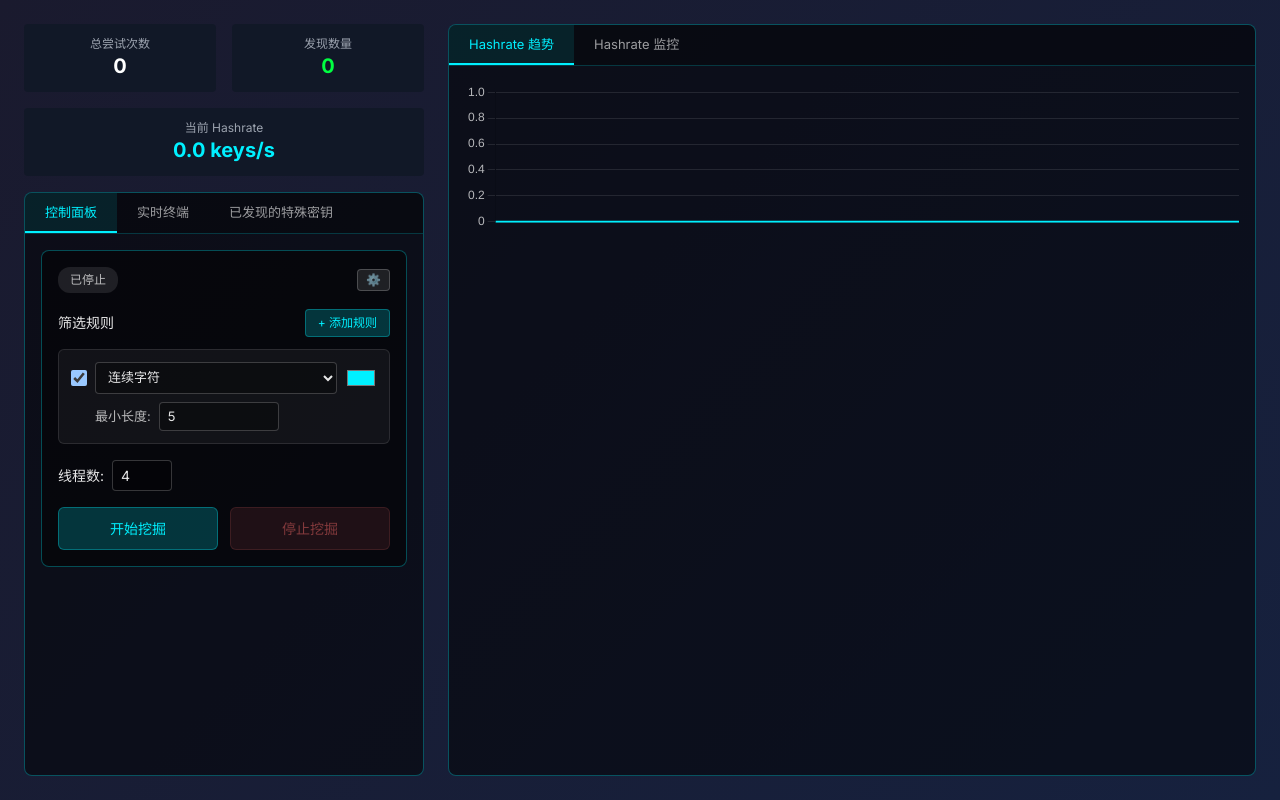
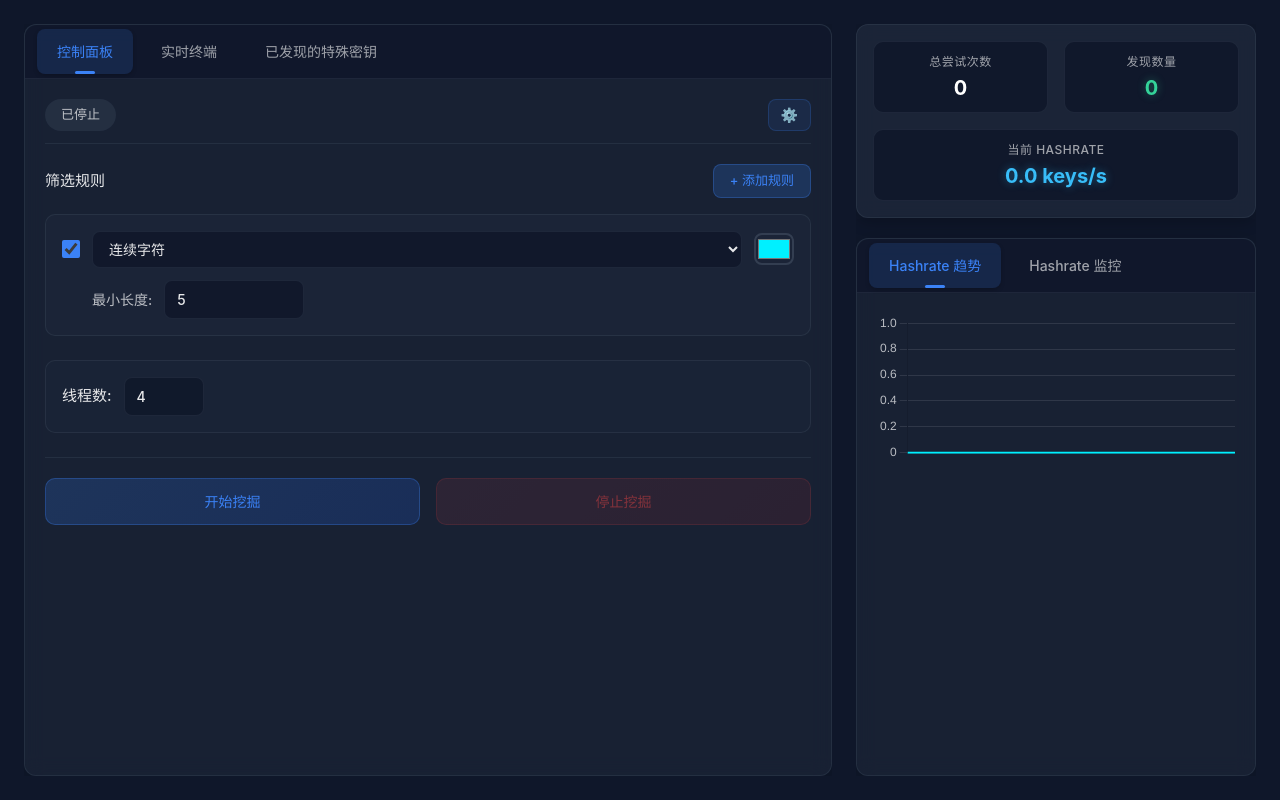
Before and after one commit to theforeveriris/Plan-for-Vibe-Coding, a Vue app in the folder 项目实例/src/frontend/: page / in a window 1280 px wide. Built offline with nearby package versions, Linux system fonts and the light colour scheme.

Commit message:
feat(ui): 优化界面布局和视觉设计
重构仪表盘布局，将控制面板移至左侧提高操作效率
采用现代卡片式设计，优化色彩系统和交互效果
添加响应式设计适配不同屏幕尺寸
改进组件样式包括 TabContainer、StatsPanel 和 MinerControl

```diff
--- a/项目实例/src/frontend/src/components/MinerControl.vue
+++ b/项目实例/src/frontend/src/components/MinerControl.vue
@@ -223,225 +223,304 @@ function stopMining() {
 
 <style scoped>
 .miner-control {
-  background: rgba(0, 0, 0, 0.5);
-  border: 1px solid rgba(0, 240, 255, 0.3);
-  border-radius: 8px;
-  padding: 16px;
+  background: transparent;
+  padding: 0;
   overflow-y: auto;
+  height: 100%;
 }
 
 .control-header {
   display: flex;
   justify-content: space-between;
   align-items: center;
-  margin-bottom: 16px;
-}
-
-.control-header h3 {
-  margin: 0;
-  color: #00f0ff;
-  font-size: 16px;
+  margin-bottom: 20px;
+  padding-bottom: 12px;
+  border-bottom: 1px solid rgba(148, 163, 184, 0.1);
 }
 
 .status-badge {
-  padding: 4px 12px;
-  background: rgba(255, 255, 255, 0.1);
-  border-radius: 12px;
-  font-size: 12px;
+  padding: 6px 16px;
+  background: rgba(148, 163, 184, 0.1);
+  border-radius: 16px;
+  font-size: 13px;
+  font-weight: 500;
   color: rgba(255, 255, 255, 0.7);
+  transition: all 0.2s ease;
 }
 
 .status-badge.running {
-  background: rgba(0, 240, 255, 0.2);
-  color: #00f0ff;
+  background: rgba(52, 211, 153, 0.2);
+  color: #34d399;
+  box-shadow: 0 0 12px rgba(52, 211, 153, 0.3);
 }
 
 .config-btn {
-  padding: 4px 8px;
-  background: rgba(255, 255, 255, 0.1);
-  border: 1px solid rgba(255, 255, 255, 0.2);
-  border-radius: 4px;
-  color: rgba(255, 255, 255, 0.7);
+  padding: 8px 12px;
+  background: rgba(59, 130, 246, 0.1);
+  border: 1px solid rgba(59, 130, 246, 0.2);
+  border-radius: 8px;
+  color: #93c5fd;
   cursor: pointer;
-  font-size: 12px;
+  font-size: 14px;
   line-height: 1;
+  transition: all 0.2s ease;
 }
 
 .config-btn:hover {
-  background: rgba(255, 255, 255, 0.2);
+  background: rgba(59, 130, 246, 0.2);
+  transform: translateY(-1px);
+  box-shadow: 0 2px 8px rgba(59, 130, 246, 0.3);
 }
 
 .rules-section {
-  margin-bottom: 16px;
+  margin-bottom: 24px;
 }
 
 .section-header {
   display: flex;
   justify-content: space-between;
   align-items: center;
-  margin-bottom: 12px;
+  margin-bottom: 16px;
 }
 
 .section-header h4 {
   margin: 0;
   color: rgba(255, 255, 255, 0.9);
-  font-size: 14px;
+  font-size: 15px;
+  font-weight: 600;
 }
 
 .add-rule-btn {
-  padding: 4px 12px;
-  background: rgba(0, 240, 255, 0.2);
-  border: 1px solid rgba(0, 240, 255, 0.3);
-  border-radius: 4px;
-  color: #00f0ff;
+  padding: 6px 16px;
+  background: rgba(59, 130, 246, 0.2);
+  border: 1px solid rgba(59, 130, 246, 0.3);
+  border-radius: 8px;
+  color: #3b82f6;
   cursor: pointer;
-  font-size: 12px;
+  font-size: 13px;
+  font-weight: 500;
+  transition: all 0.2s ease;
 }
 
 .add-rule-btn:hover {
-  background: rgba(0, 240, 255, 0.3);
+  background: rgba(59, 130, 246, 0.3);
+  transform: translateY(-1px);
 }
 
 .rule-item {
-  background: rgba(255, 255, 255, 0.05);
-  border: 1px solid rgba(255, 255, 255, 0.1);
-  border-radius: 6px;
-  padding: 12px;
-  margin-bottom: 8px;
+  background: rgba(30, 41, 59, 0.6);
+  border: 1px solid rgba(148, 163, 184, 0.1);
+  border-radius: 10px;
+  padding: 16px;
+  margin-bottom: 12px;
+  transition: all 0.2s ease;
+}
+
+.rule-item:hover {
+  border-color: rgba(59, 130, 246, 0.3);
+  box-shadow: 0 4px 12px rgba(0, 0, 0, 0.1);
 }
 
 .rule-header {
   display: flex;
   align-items: center;
-  gap: 8px;
-  margin-bottom: 8px;
+  gap: 12px;
+  margin-bottom: 12px;
 }
 
 .rule-enable {
-  width: 16px;
-  height: 16px;
+  width: 18px;
+  height: 18px;
   cursor: pointer;
+  accent-color: #3b82f6;
 }
 
 .rule-type {
   flex: 1;
-  padding: 6px 8px;
-  background: rgba(0, 0, 0, 0.3);
-  border: 1px solid rgba(255, 255, 255, 0.2);
-  border-radius: 4px;
+  padding: 8px 12px;
+  background: rgba(15, 23, 42, 0.8);
+  border: 1px solid rgba(148, 163, 184, 0.1);
+  border-radius: 8px;
   color: rgba(255, 255, 255, 0.9);
-  font-size: 13px;
+  font-size: 14px;
+  cursor: pointer;
+  transition: all 0.2s ease;
+}
+
+.rule-type:hover {
+  border-color: rgba(59, 130, 246, 0.3);
 }
 
 .rule-color {
-  width: 32px;
-  height: 24px;
-  border: none;
-  border-radius: 4px;
+  width: 40px;
+  height: 32px;
+  border: 2px solid rgba(148, 163, 184, 0.2);
+  border-radius: 8px;
   cursor: pointer;
   background: none;
+  transition: all 0.2s ease;
+}
+
+.rule-color:hover {
+  border-color: rgba(59, 130, 246, 0.5);
+  transform: scale(1.05);
 }
 
 .remove-rule-btn {
-  width: 24px;
-  height: 24px;
-  background: rgba(255, 107, 107, 0.2);
-  border: 1px solid rgba(255, 107, 107, 0.3);
-  border-radius: 4px;
-  color: #ff6b6b;
+  width: 32px;
+  height: 32px;
+  background: rgba(239, 68, 68, 0.1);
+  border: 1px solid rgba(239, 68, 68, 0.2);
+  border-radius: 8px;
+  color: #ef4444;
   cursor: pointer;
-  font-size: 16px;
+  font-size: 18px;
+  font-weight: 500;
   line-height: 1;
   display: flex;
   align-items: center;
   justify-content: center;
+  transition: all 0.2s ease;
 }
 
 .remove-rule-btn:hover {
-  background: rgba(255, 107, 107, 0.3);
+  background: rgba(239, 68, 68, 0.2);
+  transform: translateY(-1px);
+  box-shadow: 0 2px 8px rgba(239, 68, 68, 0.3);
 }
 
 .rule-params {
-  padding-left: 24px;
+  padding-left: 30px;
+  margin-top: 8px;
 }
 
 .rule-params label {
   display: flex;
   align-items: center;
-  gap: 8px;
+  gap: 12px;
   color: rgba(255, 255, 255, 0.7);
-  font-size: 13px;
+  font-size: 14px;
+  font-weight: 500;
 }
 
 .param-input {
-  padding: 4px 8px;
-  background: rgba(0, 0, 0, 0.3);
-  border: 1px solid rgba(255, 255, 255, 0.2);
-  border-radius: 4px;
+  padding: 8px 12px;
+  background: rgba(15, 23, 42, 0.8);
+  border: 1px solid rgba(148, 163, 184, 0.1);
+  border-radius: 8px;
   color: rgba(255, 255, 255, 0.9);
-  font-size: 13px;
-  width: 120px;
+  font-size: 14px;
+  width: 140px;
+  transition: all 0.2s ease;
+}
+
+.param-input:focus {
+  outline: none;
+  border-color: rgba(59, 130, 246, 0.5);
+  box-shadow: 0 0 0 3px rgba(59, 130, 246, 0.1);
 }
 
 .threads-section {
-  margin-bottom: 16px;
+  margin-bottom: 24px;
+  padding: 16px;
+  background: rgba(30, 41, 59, 0.4);
+  border-radius: 10px;
+  border: 1px solid rgba(148, 163, 184, 0.1);
 }
 
 .threads-section label {
   display: flex;
   align-items: center;
-  gap: 8px;
+  gap: 12px;
   color: rgba(255, 255, 255, 0.9);
-  font-size: 14px;
+  font-size: 15px;
+  font-weight: 500;
 }
 
 .threads-input {
-  padding: 4px 8px;
-  background: rgba(0, 0, 0, 0.3);
-  border: 1px solid rgba(255, 255, 255, 0.2);
-  border-radius: 4px;
+  padding: 8px 12px;
+  background: rgba(15, 23, 42, 0.8);
+  border: 1px solid rgba(148, 163, 184, 0.1);
+  border-radius: 8px;
   color: rgba(255, 255, 255, 0.9);
   font-size: 14px;
-  width: 60px;
+  width: 80px;
+  transition: all 0.2s ease;
+}
+
+.threads-input:focus {
+  outline: none;
+  border-color: rgba(59, 130, 246, 0.5);
+  box-shadow: 0 0 0 3px rgba(59, 130, 246, 0.1);
 }
 
 .control-buttons {
   display: flex;
-  gap: 12px;
+  gap: 16px;
+  padding-top: 20px;
+  border-top: 1px solid rgba(148, 163, 184, 0.1);
 }
 
 .start-btn, .stop-btn {
   flex: 1;
-  padding: 10px 16px;
+  padding: 12px 20px;
   border: none;
-  border-radius: 6px;
+  border-radius: 10px;
   font-size: 14px;
+  font-weight: 600;
   cursor: pointer;
-  transition: opacity 0.2s;
+  transition: all 0.2s ease;
+  position: relative;
+  overflow: hidden;
 }
 
 .start-btn {
-  background: rgba(0, 240, 255, 0.2);
-  color: #00f0ff;
-  border: 1px solid rgba(0, 240, 255, 0.3);
+  background: linear-gradient(135deg, rgba(59, 130, 246, 0.2), rgba(37, 99, 235, 0.2));
+  color: #3b82f6;
+  border: 1px solid rgba(59, 130, 246, 0.3);
 }
 
 .start-btn:hover:not(:disabled) {
-  background: rgba(0, 240, 255, 0.3);
+  background: linear-gradient(135deg, rgba(59, 130, 246, 0.3), rgba(37, 99, 235, 0.3));
+  transform: translateY(-2px);
+  box-shadow: 0 4px 16px rgba(59, 130, 246, 0.4);
 }
 
 .stop-btn {
-  background: rgba(255, 107, 107, 0.2);
-  color: #ff6b6b;
-  border: 1px solid rgba(255, 107, 107, 0.3);
+  background: linear-gradient(135deg, rgba(239, 68, 68, 0.2), rgba(220, 38, 38, 0.2));
+  color: #ef4444;
+  border: 1px solid rgba(239, 68, 68, 0.3);
 }
 
 .stop-btn:hover:not(:disabled) {
-  background: rgba(255, 107, 107, 0.3);
+  background: linear-gradient(135deg, rgba(239, 68, 68, 0.3), rgba(220, 38, 38, 0.3));
+  transform: translateY(-2px);
+  box-shadow: 0 4px 16px rgba(239, 68, 68, 0.4);
 }
 
 .start-btn:disabled, .stop-btn:disabled {
   opacity: 0.5;
   cursor: not-allowed;
+  transform: none;
+  box-shadow: none;
+}
+
+/* 滚动条样式 */
+.miner-control::-webkit-scrollbar {
+  width: 6px;
+}
+
+.miner-control::-webkit-scrollbar-track {
+  background: rgba(15, 23, 42, 0.5);
+  border-radius: 3px;
+}
+
+.miner-control::-webkit-scrollbar-thumb {
+  background: rgba(148, 163, 184, 0.3);
+  border-radius: 3px;
+}
+
+.miner-control::-webkit-scrollbar-thumb:hover {
+  background: rgba(148, 163, 184, 0.5);
 }
 </style>
--- a/项目实例/src/frontend/src/components/StatsPanel.vue
+++ b/项目实例/src/frontend/src/components/StatsPanel.vue
@@ -100,63 +100,133 @@ function formatDuration(seconds: number): string {
 
 <style scoped>
 .stats-panel {
-  font-family: 'Inter', sans-serif;
+  font-family: -apple-system, BlinkMacSystemFont, 'Segoe UI', Roboto, sans-serif;
+}
+
+.stats-simple {
+  background: rgba(30, 41, 59, 0.8);
+  border: 1px solid rgba(148, 163, 184, 0.1);
+  border-radius: 12px;
+  padding: 16px;
+  backdrop-filter: blur(10px);
+  box-shadow: 0 4px 16px rgba(0, 0, 0, 0.2);
+}
+
+.stats-simple .bg-gray-900 {
+  background: rgba(15, 23, 42, 0.8);
+  border: 1px solid rgba(148, 163, 184, 0.1);
+  border-radius: 10px;
+  padding: 12px;
+  transition: all 0.2s ease;
+}
+
+.stats-simple .bg-gray-900:hover {
+  border-color: rgba(59, 130, 246, 0.3);
+  transform: translateY(-1px);
+  box-shadow: 0 2px 8px rgba(59, 130, 246, 0.2);
+}
+
+.stats-simple .text-xs {
+  font-size: 12px;
+  color: rgba(255, 255, 255, 0.6);
+  margin-bottom: 6px;
+  font-weight: 500;
+  text-transform: uppercase;
+  letter-spacing: 0.5px;
+}
+
+.stats-simple .text-xl {
+  font-size: 20px;
+  font-weight: 700;
+  color: #ffffff;
+  line-height: 1.2;
+}
+
+.stats-simple .text-matrix-green {
+  color: #34d399;
+  text-shadow: 0 0 8px rgba(52, 211, 153, 0.4);
+}
+
+.stats-simple .text-cyber-cyan {
+  color: #38bdf8;
+  text-shadow: 0 0 8px rgba(56, 189, 248, 0.4);
 }
 
 .stat-card {
-  background: rgba(0, 0, 0, 0.3);
-  border: 1px solid rgba(0, 240, 255, 0.2);
-  border-radius: 8px;
-  padding: 12px;
+  background: rgba(30, 41, 59, 0.6);
+  border: 1px solid rgba(148, 163, 184, 0.1);
+  border-radius: 10px;
+  padding: 14px;
+  transition: all 0.2s ease;
+}
+
+.stat-card:hover {
+  border-color: rgba(59, 130, 246, 0.3);
+  transform: translateY(-1px);
+  box-shadow: 0 2px 8px rgba(59, 130, 246, 0.2);
 }
 
 .stat-label {
-  font-size: 11px;
-  color: rgba(255, 255, 255, 0.5);
-  margin-bottom: 4px;
+  font-size: 12px;
+  color: rgba(255, 255, 255, 0.6);
+  margin-bottom: 6px;
+  font-weight: 500;
+  text-transform: uppercase;
+  letter-spacing: 0.5px;
 }
 
 .stat-value {
-  font-size: 18px;
-  font-weight: bold;
-  color: #fff;
+  font-size: 20px;
+  font-weight: 700;
+  color: #ffffff;
+  line-height: 1.2;
 }
 
 .stat-value.text-green {
-  color: #00ff88;
+  color: #34d399;
+  text-shadow: 0 0 8px rgba(52, 211, 153, 0.4);
 }
 
 .stat-value.text-cyan {
-  color: #00f0ff;
+  color: #38bdf8;
+  text-shadow: 0 0 8px rgba(56, 189, 248, 0.4);
 }
 
 .section-title {
   font-size: 13px;
-  color: #00f0ff;
-  margin-bottom: 8px;
+  color: #3b82f6;
+  margin-bottom: 12px;
   padding-bottom: 8px;
-  border-bottom: 1px solid rgba(0, 240, 255, 0.2);
+  border-bottom: 1px solid rgba(59, 130, 246, 0.2);
+  font-weight: 600;
+  text-transform: uppercase;
+  letter-spacing: 0.5px;
 }
 
 .rules-stats {
-  background: rgba(0, 0, 0, 0.3);
-  border: 1px solid rgba(0, 240, 255, 0.2);
-  border-radius: 8px;
-  padding: 12px;
+  background: rgba(30, 41, 59, 0.6);
+  border: 1px solid rgba(148, 163, 184, 0.1);
+  border-radius: 10px;
+  padding: 14px;
 }
 
 .rules-list {
   display: flex;
   flex-direction: column;
-  gap: 8px;
+  gap: 10px;
 }
 
 .rule-stat-item {
   display: flex;
   justify-content: space-between;
   align-items: center;
-  padding: 6px 0;
-  border-bottom: 1px solid rgba(255, 255, 255, 0.05);
+  padding: 8px 0;
+  border-bottom: 1px solid rgba(148, 163, 184, 0.05);
+  transition: all 0.2s ease;
+}
+
+.rule-stat-item:hover {
+  color: #3b82f6;
 }
 
 .rule-stat-item:last-child {
@@ -167,11 +237,35 @@ function formatDuration(seconds: number): string {
   font-size: 13px;
   color: rgba(255, 255, 255, 0.8);
   text-transform: capitalize;
+  font-weight: 500;
 }
 
 .rule-count {
   font-size: 13px;
-  color: #00f0ff;
-  font-weight: bold;
+  color: #3b82f6;
+  font-weight: 700;
+  background: rgba(59, 130, 246, 0.1);
+  padding: 2px 8px;
+  border-radius: 12px;
+  border: 1px solid rgba(59, 130, 246, 0.2);
+}
+
+/* 响应式设计 */
+@media (max-width: 768px) {
+  .stats-simple {
+    padding: 12px;
+  }
+
+  .stats-simple .text-xl {
+    font-size: 18px;
+  }
+
+  .stat-card {
+    padding: 12px;
+  }
+
+  .stat-value {
+    font-size: 18px;
+  }
 }
 </style>
--- a/项目实例/src/frontend/src/components/TabContainer.vue
+++ b/项目实例/src/frontend/src/components/TabContainer.vue
@@ -1,13 +1,17 @@
 <template>
   <div class="tab-container">
     <!-- 标签栏 -->
-    <div class="tab-header">
+    <div class="tab-header" role="tablist">
       <button
         v-for="tab in tabs"
         :key="tab.id"
         class="tab-button"
         :class="{ active: activeTab === tab.id }"
         @click="activeTab = tab.id"
+        :aria-selected="activeTab === tab.id"
+        :aria-controls="`tab-panel-${tab.id}`"
+        role="tab"
+        type="button"
       >
         {{ tab.label }}
       </button>
@@ -37,9 +41,8 @@ const activeTab = ref(props.defaultTab || props.tabs[0]?.id || '')
 
 <style scoped>
 .tab-container {
-  background: rgba(0, 0, 0, 0.5);
-  border: 1px solid rgba(0, 240, 255, 0.3);
-  border-radius: 8px;
+  background: transparent;
+  border-radius: 12px;
   overflow: hidden;
   display: flex;
   flex-direction: column;
@@ -48,44 +51,61 @@ const activeTab = ref(props.defaultTab || props.tabs[0]?.id || '')
 
 .tab-header {
   display: flex;
-  background: rgba(0, 0, 0, 0.3);
-  border-bottom: 1px solid rgba(0, 240, 255, 0.2);
+  background: rgba(15, 23, 42, 0.8);
+  border-bottom: 1px solid rgba(148, 163, 184, 0.1);
+  border-radius: 12px 12px 0 0;
+  padding: 4px 12px;
+  gap: 8px;
 }
 
 .tab-button {
-  padding: 10px 20px;
+  padding: 12px 20px;
   background: transparent;
   border: none;
   color: rgba(255, 255, 255, 0.6);
   cursor: pointer;
-  font-size: 13px;
-  transition: all 0.2s;
+  font-size: 14px;
+  font-weight: 500;
+  transition: all 0.2s ease;
   position: relative;
+  outline: none;
+  border-radius: 8px;
+  white-space: nowrap;
+}
+
+.tab-button:focus-visible {
+  outline: 2px solid #3b82f6;
+  outline-offset: -2px;
 }
 
 .tab-button:hover {
   color: rgba(255, 255, 255, 0.9);
-  background: rgba(0, 240, 255, 0.05);
+  background: rgba(59, 130, 246, 0.1);
+  transform: translateY(-1px);
 }
 
 .tab-button.active {
-  color: #00f0ff;
-  background: rgba(0, 240, 255, 0.1);
+  color: #3b82f6;
+  background: rgba(59, 130, 246, 0.15);
+  box-shadow: 0 2px 4px rgba(0, 0, 0, 0.2);
 }
 
 .tab-button.active::after {
   content: '';
   position: absolute;
   bottom: 0;
-  left: 0;
-  right: 0;
-  height: 2px;
-  background: #00f0ff;
+  left: 50%;
+  transform: translateX(-50%);
+  width: 20px;
+  height: 3px;
+  background: #3b82f6;
+  border-radius: 3px;
+  transition: all 0.3s ease;
 }
 
 .tab-content {
   flex: 1;
   overflow: hidden;
-  padding: 16px;
+  padding: 0;
 }
 </style>
--- a/项目实例/src/frontend/src/views/Dashboard.vue
+++ b/项目实例/src/frontend/src/views/Dashboard.vue
@@ -2,11 +2,8 @@
   <div class="dashboard">
     <!-- 主内容区 -->
     <div class="dashboard-content">
-      <!-- 左侧面板 -->
+      <!-- 左侧面板：控制面板/实时终端/已发现密钥 -->
       <div class="left-panel">
-        <!-- 统计面板 -->
-        <StatsPanel />
-
         <!-- 控制面板 + 实时终端 + 已发现密钥（Tab切换） -->
         <TabContainer
           :tabs="[
@@ -40,8 +37,11 @@
         </TabContainer>
       </div>
 
-      <!-- 右侧面板 -->
+      <!-- 右侧面板：StatsPanel + Hashrate 趋势/监控 -->
       <div class="right-panel">
+        <!-- 统计面板 -->
+        <StatsPanel />
+
         <!-- Hashrate 趋势 + 监控（Tab切换） -->
         <TabContainer
           :tabs="[
@@ -82,78 +82,143 @@ const minerStore = useMinerStore()
 <style scoped>
 .dashboard {
   min-height: 100vh;
-  background: linear-gradient(135deg, #1a1a2e 0%, #16213e 100%);
-  color: #fff;
+  background: #0f172a;
+  color: #e2e8f0;
+  font-family: -apple-system, BlinkMacSystemFont, 'Segoe UI', Roboto, sans-serif;
 }
 
 .dashboard-content {
   display: grid;
-  grid-template-columns: 400px 1fr;
+  grid-template-columns: 1fr 400px;
   gap: 24px;
   padding: 24px;
   height: 100vh;
+  max-width: 1600px;
+  margin: 0 auto;
+  box-sizing: border-box;
 }
 
 .left-panel {
   display: flex;
   flex-direction: column;
-  gap: 16px;
+  gap: 20px;
   height: 100%;
-  overflow: hidden;
-}
-
-.left-panel > :nth-child(1) {
-  flex-shrink: 0;
-}
-
-.left-panel > :nth-child(2) {
-  flex: 1;
-  min-height: 0;
   overflow: hidden;
 }
 
 .right-panel {
   display: flex;
   flex-direction: column;
-  gap: 16px;
+  gap: 20px;
   height: 100%;
+  overflow: hidden;
+}
+
+.right-panel > :nth-child(1) {
+  flex-shrink: 0;
+}
+
+.right-panel > :nth-child(2) {
+  flex: 1;
+  min-height: 0;
   overflow: hidden;
 }
 
 .main-tab-container {
   flex: 1;
   min-height: 0;
+  background: rgba(30, 41, 59, 0.6);
+  border-radius: 12px;
+  backdrop-filter: blur(10px);
+  border: 1px solid rgba(148, 163, 184, 0.1);
+  box-shadow: 0 8px 32px rgba(0, 0, 0, 0.2);
 }
 
 .main-tab-container .tab-panel {
   height: 100%;
   overflow-y: auto;
   overflow-x: hidden;
+  padding: 20px;
 }
 
 .top-tab-container {
   flex: 1;
   min-height: 0;
+  background: rgba(30, 41, 59, 0.6);
+  border-radius: 12px;
+  backdrop-filter: blur(10px);
+  border: 1px solid rgba(148, 163, 184, 0.1);
+  box-shadow: 0 8px 32px rgba(0, 0, 0, 0.2);
 }
 
 .tab-panel {
   height: 100%;
   overflow: hidden;
+  padding: 20px;
 }
 
 .keys-list {
   height: 100%;
   overflow-y: auto;
+  padding-right: 8px;
+}
+
+.keys-list::-webkit-scrollbar {
+  width: 6px;
+}
+
+.keys-list::-webkit-scrollbar-track {
+  background: rgba(15, 23, 42, 0.5);
+  border-radius: 3px;
+}
+
+.keys-list::-webkit-scrollbar-thumb {
+  background: rgba(148, 163, 184, 0.3);
+  border-radius: 3px;
+}
+
+.keys-list::-webkit-scrollbar-thumb:hover {
+  background: rgba(148, 163, 184, 0.5);
 }
 
 .empty-state {
   color: rgba(255, 255, 255, 0.5);
   text-align: center;
-  padding: 40px 0;
+  padding: 60px 0;
+  font-size: 14px;
 }
 
 .chart-wrapper {
   height: 100%;
   position: relative;
+  border-radius: 8px;
+  overflow: hidden;
+}
+
+/* 响应式设计 */
+@media (max-width: 1024px) {
+  .dashboard-content {
+    grid-template-columns: 1fr;
+    grid-template-rows: auto 1fr;
+    height: auto;
+    min-height: 100vh;
+  }
+
+  .left-panel,
+  .right-panel {
+    height: 500px;
+  }
+}
+
+@media (max-width: 768px) {
+  .dashboard-content {
+    padding: 16px;
+    gap: 16px;
+  }
+
+  .main-tab-container .tab-panel,
+  .tab-panel {
+    padding: 16px;
+  }
 }
 </style>
```
Also changed, not shown: 1 other file (tests, documents, lock files or other folders).
